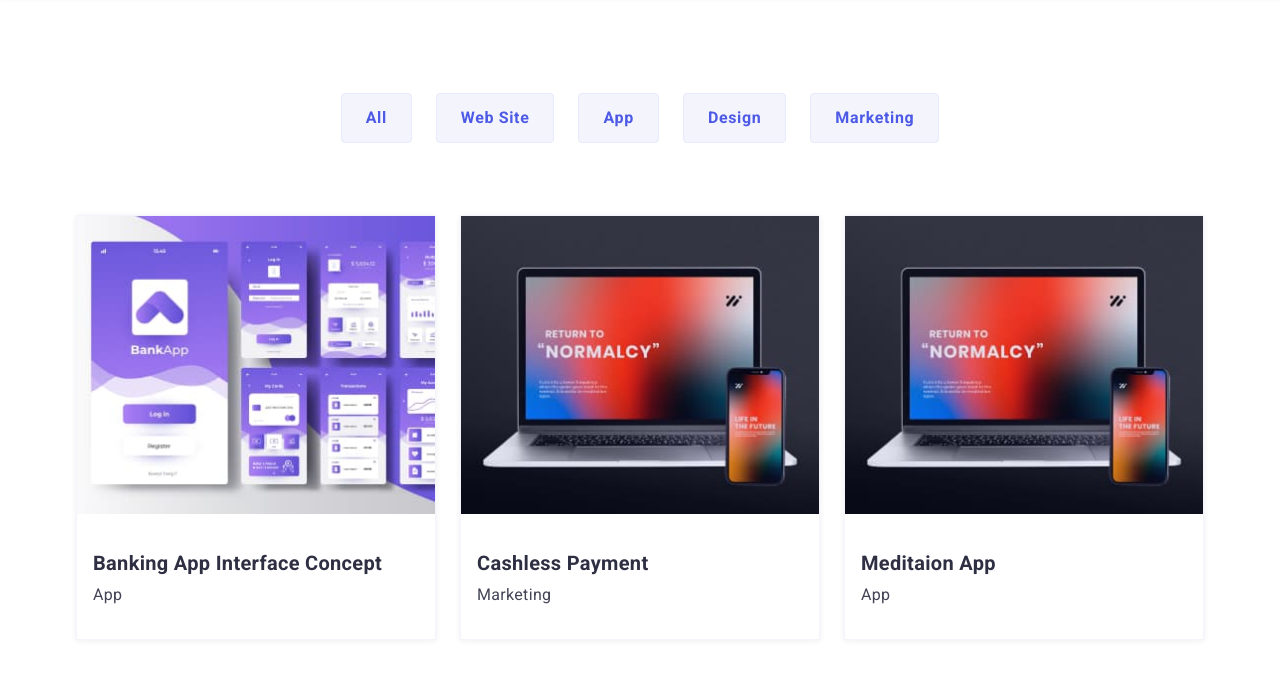
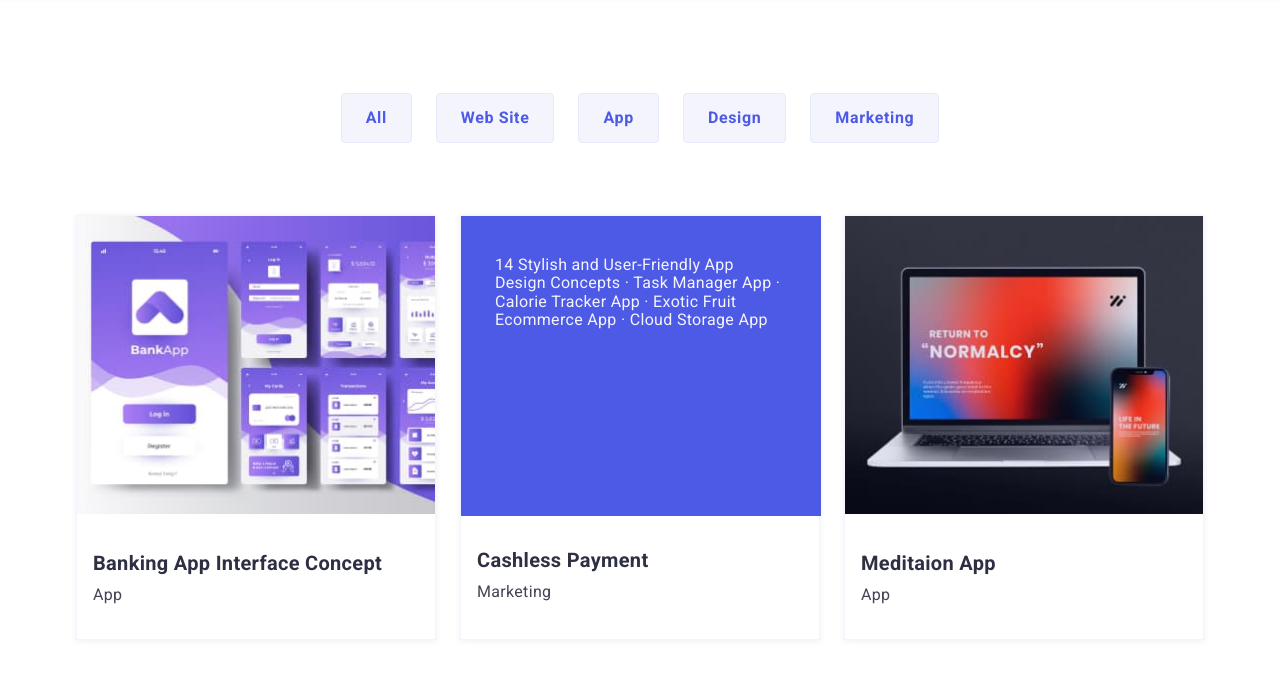
Before and after one commit to 8wondrs/goit-markup-hw-03, a plain HTML site: page portfolio.html in a window 1280 px wide. Shown: the part 75-760 px from the top of the page. Drawn offline with nearby package versions, Linux system fonts and the light colour scheme.

Commit message:
Фикс футера

```diff
--- a/css/styles.css
+++ b/css/styles.css
@@ -93,7 +93,6 @@ ul {
 }
 
 /* Контакты */
-
 .menu-contacts {
 	margin-left: 331px;
 }
@@ -139,7 +138,6 @@ ul {
 	background-color: var(--brand-color);
 }
 
-
 .filter-buttons .button {
 	padding: 12px 24px;
 }
@@ -151,6 +149,8 @@ ul {
 	justify-content: center;
 }
 
+
+/* ЗАГОЛОВКИ */
 /* H1 title*/
 .hero .heading {
 	color: #FFFFFF;
@@ -189,22 +189,6 @@ ul {
 	color: var(--body-color);
 	line-height: 1.5;
 	letter-spacing: 0.02em;
-}
-
-/* Футер */
-.logo.footer {
-	display: block;
-	padding: 0;
-	color: #F4F4FD;
-	line-height: 1.16;
-	margin-bottom: 16px;
-}
-
-.text.footer {
-	color: #E7E9FC;
-	line-height: 1.5;
-	width: 264px;
-
 }
 
 /* Флексбокс */
@@ -287,12 +271,18 @@ ul {
 	margin-left: 16px;
 }
 
-/* Костыль-заглушка для второй карточки */
-/* .project-cards .block {
+/* Временная заглушка карточки */
+.project-cards .block {
 	background-color: var(--brand-color);
 	width: 360px;
 	height: 300px;
-} */
+	margin-bottom: 32px;
+}
+
+.card .text-tmp {
+	color: #F4F4FD;
+	padding: 40px 34px 164px;
+}
 
 .project-cards .card:hover,
 .project-cards .card:focus {
@@ -332,3 +322,18 @@ ul {
 .page-footer.section {
 	padding: 100px 156px;
 }
+
+.logo.footer {
+	display: block;
+	width: 115px;
+	padding: 0;
+	color: #F4F4FD;
+	line-height: 1.16;
+	margin-bottom: 16px;
+}
+
+.text.footer {
+	color: #E7E9FC;
+	line-height: 1.5;
+	width: 264px;
+}
--- a/portfolio.html
+++ b/portfolio.html
@@ -69,10 +69,13 @@
 						<p class="text">App</p>
 					</li>
 					<li class="card">
-						<img src="./images/meditaion-app.jpg" class="image" width="360" alt="">
-						<!-- <p class="text">14 Stylish and User-Friendly App Design Concepts · Task Manager App · Calorie Tracker App
+						<!-- <img src="" class="image" width="360" alt=""> -->
+						<div class="block">
+							<p class="text-tmp">14 Stylish and User-Friendly App Design Concepts · Task Manager App · Calorie Tracker
+								App
 								· Exotic Fruit Ecommerce App ·
-								Cloud Storage App</p> -->
+								Cloud Storage App</p>
+						</div>
 						<h3 class="title">Cashless Payment</h3>
 						<p class="text">Marketing</p>
 					</li>
```
